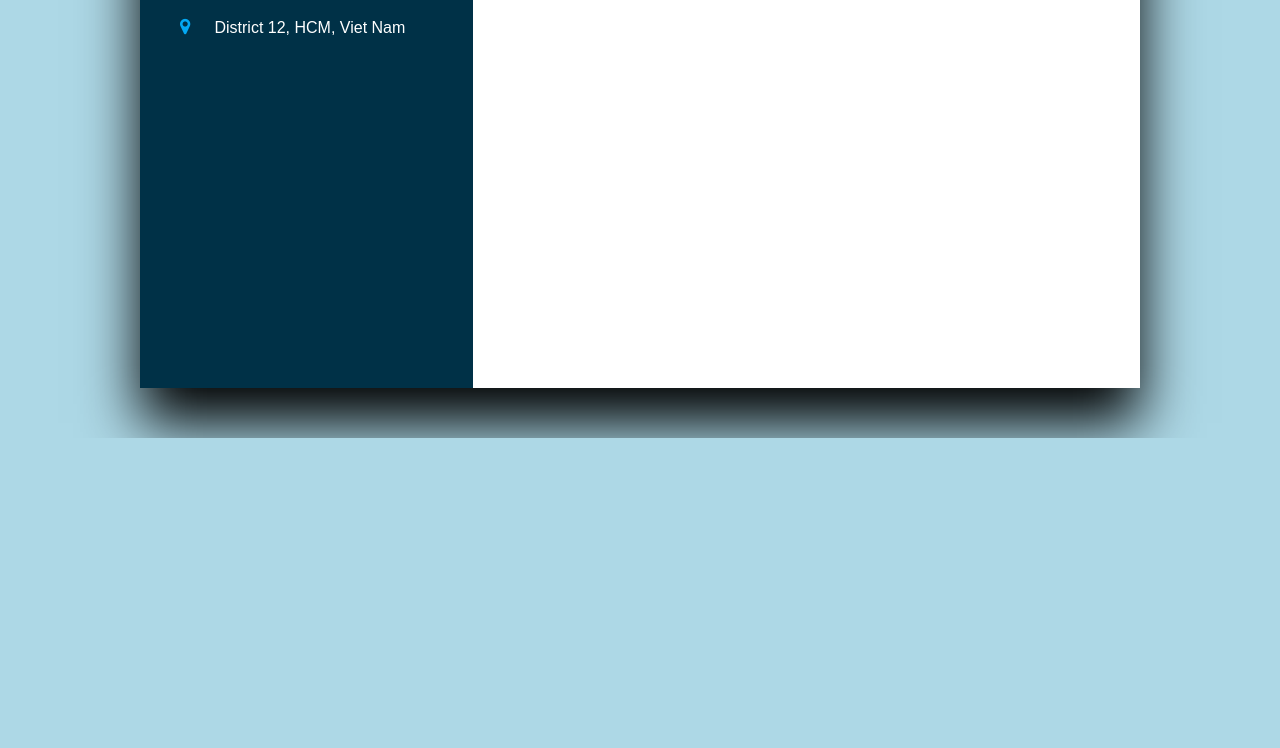
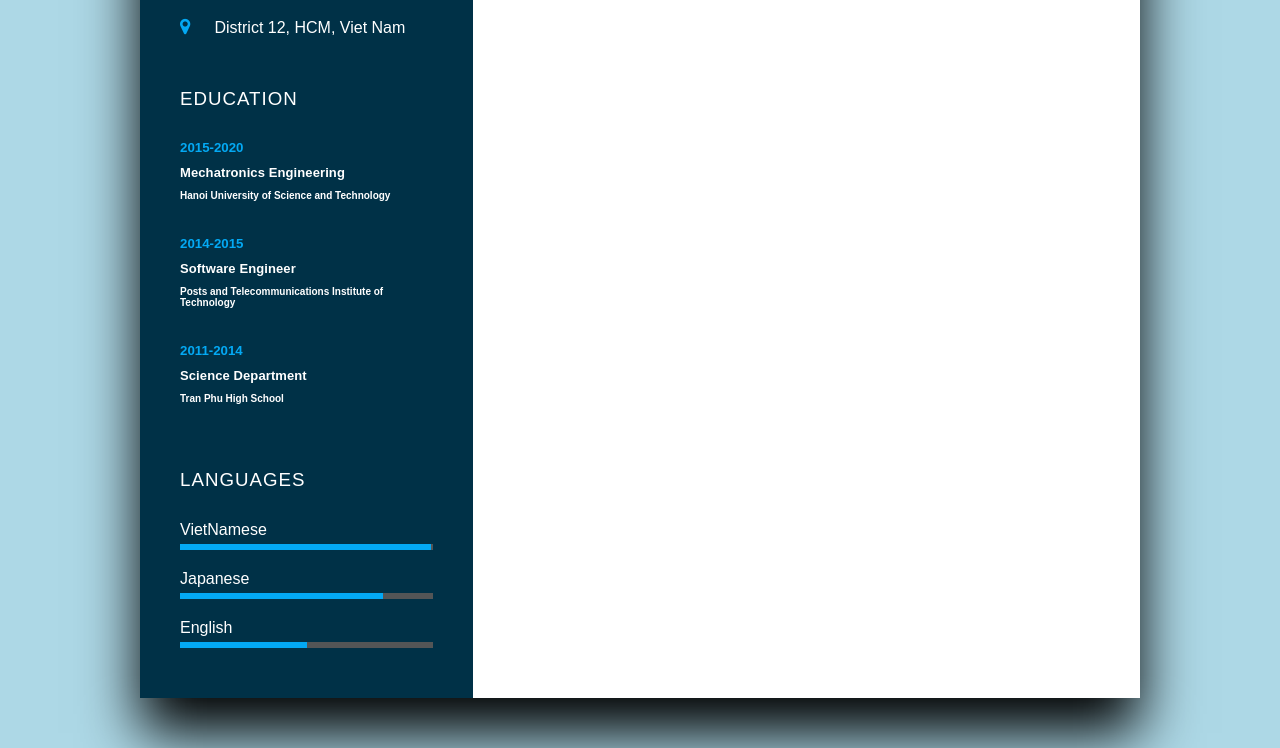
Before and after one commit to kiritophan/Baitap2, a plain HTML site: page index.html in a window 1280 px wide. Shown: the part 662-1410 px from the top of the page. Before the commit the page ends 1100 px from the top, so only its background shows below. Drawn offline with Linux system fonts and the light colour scheme.

Commit message:
CV PHAN VAN DAU

```diff
--- a/index.html
+++ b/index.html
@@ -44,6 +44,53 @@
                     </li>
                 </ul>
             </div>
+
+            <div class="contactInfo education">
+                <h3 class="title">Education</h3>
+                <ul>
+                    <li>
+                        <h5>2015-2020</h5>
+                        <h3>Mechatronics Engineering</h3>
+                        <h4>Hanoi University of Science and Technology</h4>
+                    </li>
+                    <li>
+                        <h5>2014-2015</h5>
+                        <h3>Software Engineer</h3>
+                        <h4>Posts and Telecommunications Institute of Technology</h4>
+                    </li>
+                    <li>
+                        <h5>2011-2014</h5>
+                        <h3>Science Department</h3>
+                        <h4>Tran Phu High School</h4>
+                    </li>
+                </ul>
+            </div>
+
+            <div class="contactInfo languages">
+                <h3 class="title">Languages</h3>
+                <ul>
+                    <li>
+                        <span class="text">VietNamese</span>
+                        <span class="percent">
+                            <div style="width: 99%;"></div>
+                        </span>
+                    </li>
+                    <li>
+                        <span class="text">Japanese</span>
+                        <span class="percent">
+                            <div style="width: 80%;"></div>
+                        </span>
+                    </li>
+                    <li>
+                        <span class="text">English</span>
+                        <span class="percent">
+                            <div style="width: 50%;"></div>
+                        </span>
+                    </li>
+                </ul>
+            </div>
+
+
         </div>
         <div class="right_Side"></div>
     </div>
--- a/style.css
+++ b/style.css
@@ -103,6 +103,50 @@ body
 .contactInfo ul li span
 {
     color: #fff;
+    font-weight:200;
+}
+
+.contactInfo.education li
+{
+    margin-bottom: 15px;
+}
+.contactInfo.education h5
+{
+    color: #03a9f4;
+    font-size: 500;
+    margin-bottom: 10px;
+}
+.contactInfo.education h3:nth-child(2)
+{
+    color: #fff;
+    font-size: 13px;
+    letter-spacing: 0.1px;
+    margin-bottom: 10px;
+}
+.contactInfo.education h4
+{
+    color: #fff;
+    font-size: 10px;
+}
+
+.contactInfo.languages .percent
+{
+    position: relative;
+    width: 100%;
+    height: 6px;
+    background: #535556;
+    display: block;
+    margin-top: 5px;
+}
+
+.contactInfo.languages .percent div
+{
+    position: relative;
+    top: 0;
+    left: 0;
+    height: 100%;
+    background: #03a9f4;
+
 }
 
 .container .right_Side
```
